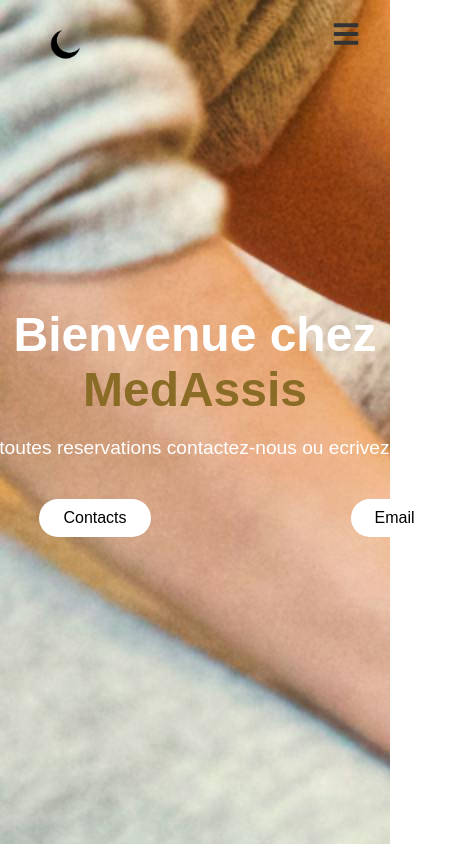
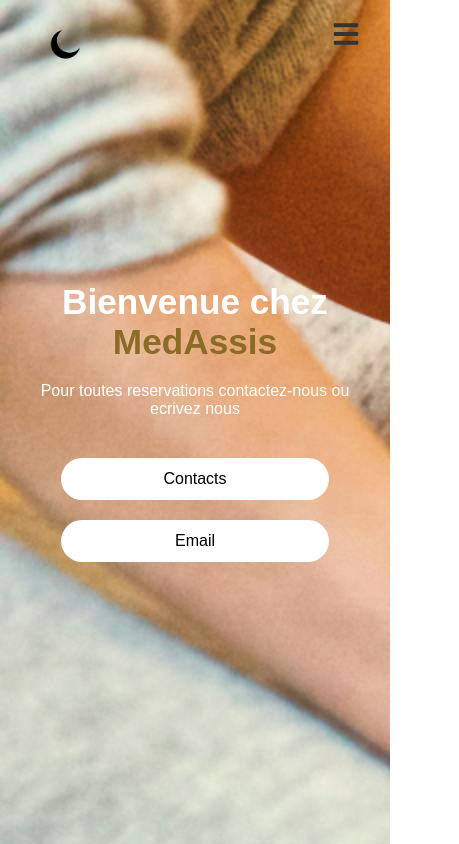
Before and after one commit to DVRTHVADER/MedAssist, a React (Vite) app: page / in a window 390 px wide. Shown: the top 844 px of the page, 459 px wide, since content can reach past the window. Built offline with nearby package versions, Linux system fonts and the light colour scheme.

Commit message:
Update CSS for responsive carousel and layout fixes

```diff
--- a/src/components/Acceuil/Acceuil.css
+++ b/src/components/Acceuil/Acceuil.css
@@ -1,4 +1,8 @@
 /* Hero Section */
+* {
+  box-sizing: border-box;
+}
+
 .acceuil-container {
   width: 100%;
   min-height: 100vh;
@@ -122,18 +126,32 @@
 .service-card:hover {
   transform: translateY(-5px);
 }
-
 /* Responsive */
-@media (max-width: 640px) {
+@media (max-width: 768px) {
   .acceuil-buttons {
-    flex-direction: row;
-    gap: 200px;
-    margin-left: 88px;
+    flex-direction: column;
+    gap: 20px;
+    margin: 0 auto;
+    width: 100%;
+    max-width: 300px; /* Keeps layout clean */
+    padding: 0 16px;
   }
 
   .btn {
-    padding: 10px 24px; /* Reduce button size */
-    font-size: 1rem; /* Slightly smaller text */
-    margin: 0; /* Ensure no extra margin */
+    width: 100%; /* Full width buttons on small screens */
+    padding: 12px 20px;
+    font-size: 1rem;
+  }
+
+  .acceuil-title {
+    font-size: 2.2rem;
+  }
+
+  .acceuil-description {
+    font-size: 1rem;
+  }
+
+  .acceuil-content {
+    padding: 16px;
   }
 }
--- a/src/components/Apropos/Apropos.css
+++ b/src/components/Apropos/Apropos.css
@@ -36,6 +36,35 @@
 
 .apropos-carousel {
   flex: 1;
-  min-width: 400px;
+  width: 100%;
   max-width: 600px;
+  height: auto;
+  overflow: hidden;
+  display: flex;
+  align-items: center;
+  justify-content: center;
 }
+.apropos-carousel img {
+  width: 100%;
+  height: auto;
+  object-fit: cover;
+  border-radius: 12px;
+}
+@media (max-width: 600px) {
+  .apropos-container {
+    flex-direction: column;
+    align-items: center;
+    text-align: center;
+    padding: 20px;
+  }
+
+  .apropos-title,
+  .apropos-text {
+    text-align: center;
+  }
+
+  .apropos-carousel {
+    width: 100%;
+    max-width: 100%;
+  }
+}
--- a/src/components/Footer/Footer.css
+++ b/src/components/Footer/Footer.css
@@ -24,7 +24,7 @@
   text-decoration: underline;
 }
 
-@media (max-width: 600px) {
+@media (max-width: 1200px) {
   .footer {
     flex-direction: column;
     text-align: center;
--- a/src/components/Service/Services.css
+++ b/src/components/Service/Services.css
@@ -39,7 +39,7 @@
   color: #4b5563;
   font-size: 1rem;
 }
-@media (max-width: 640px) {
+@media (max-width: 1170px) {
   .service-card {
     padding: 20px;
     max-width: 500px;
```
